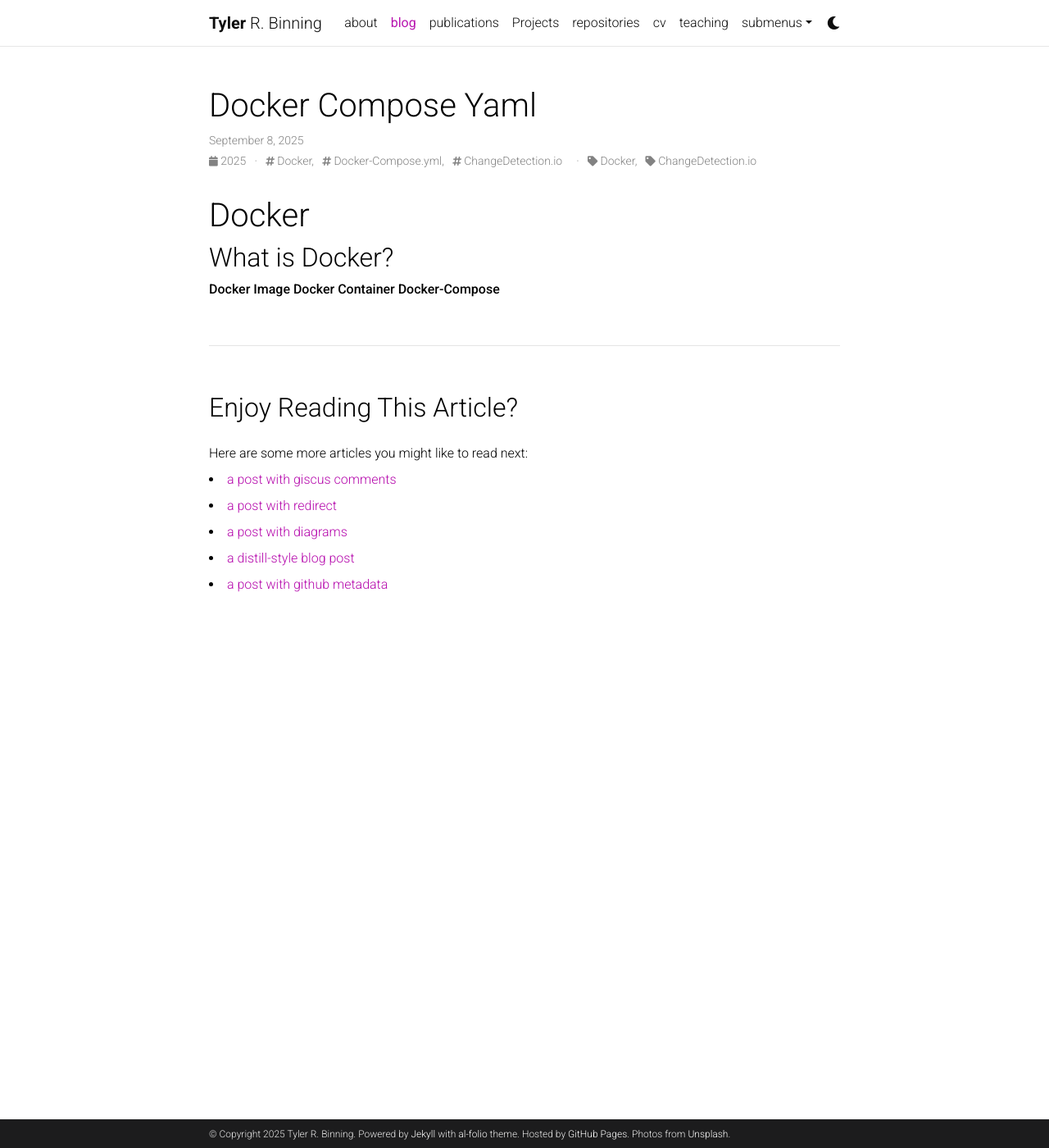
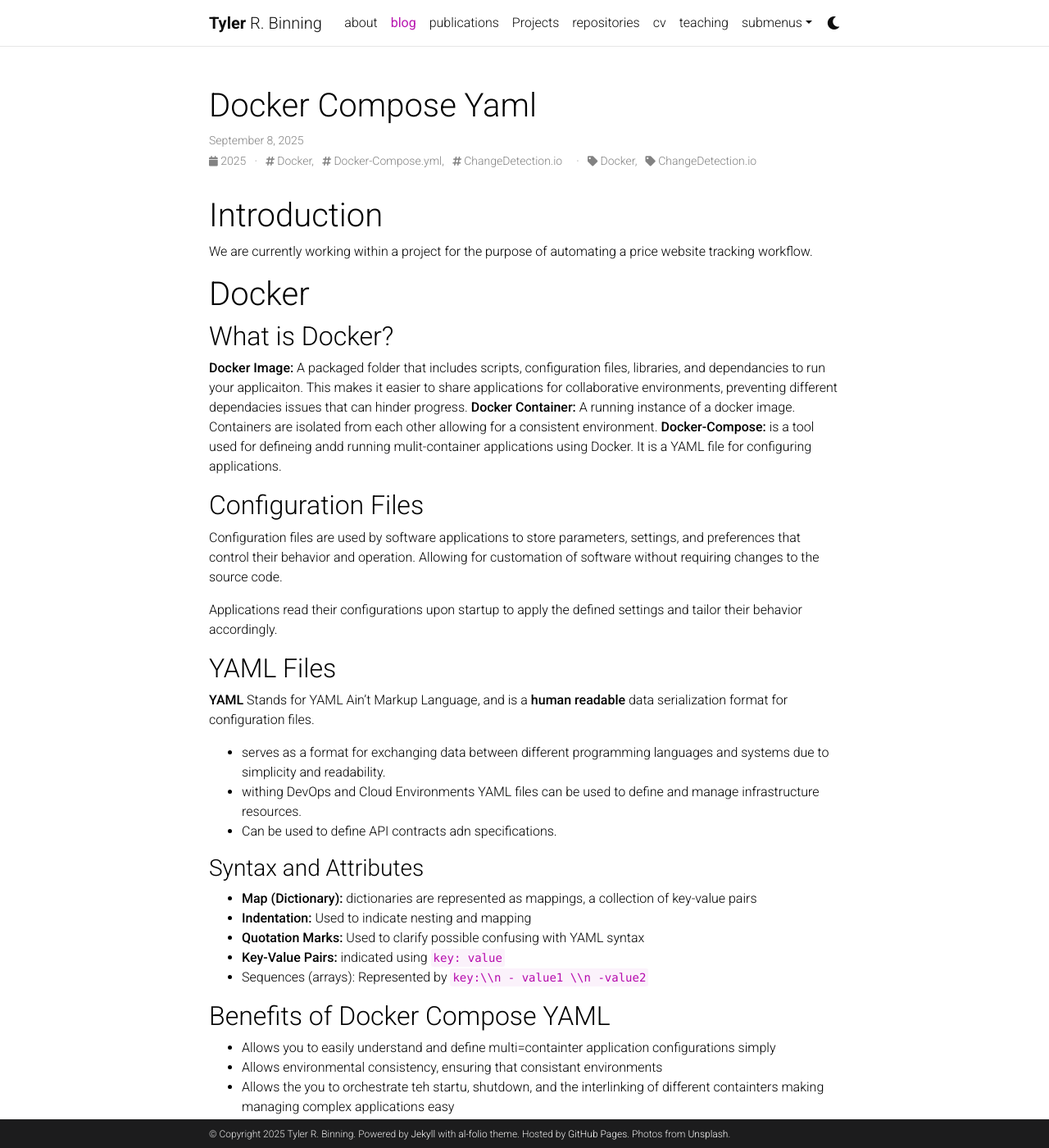
Before and after one commit to tybinning/portfolio-upgraded, a Jekyll site: the page built from _posts/2025-09-08-Docker-ComposeYaml.md, in a window 1280 px wide and 1400 px high. Shown: the whole window at 82% size. Built offline with Jekyll 4.4.1, drawn with Linux system fonts in a browser that asks for light colours; comment, search, counter and statistics services are not loaded; a style sheet for code colours, icons or effects is not loaded.

Commit message:
adding to docker compose blog

````diff
--- a/_posts/2025-09-08-Docker-ComposeYaml.md
+++ b/_posts/2025-09-08-Docker-ComposeYaml.md
@@ -7,10 +7,42 @@ tags: Docker, Docker-Compose.yml, ChangeDetection.io
 categories: Docker, ChangeDetection.io
 ---
 
+# Introduction
+We are currently working within a project for the purpose of automating a price website tracking workflow.
+
+
+
 # Docker
 
 ## What is Docker?
 
-**Docker Image**
-**Docker Container**
-**Docker-Compose**
+**Docker Image:** A packaged folder that includes scripts, configuration files, libraries, and dependancies to run your applicaiton. This makes it easier to share applications for collaborative environments, preventing different dependacies issues that can hinder progress.
+**Docker Container:** A running instance of a docker image. Containers are isolated from each other allowing for a consistent environment.
+**Docker-Compose:** is a tool used for defineing andd running mulit-container applications using Docker. It is a YAML file for configuring applications.
+
+## Configuration Files
+Configuration files are used by software applications to store parameters, settings, and preferences that control their behavior and operation. Allowing for customation of software without requiring changes to the source code.
+
+Applications read their configurations upon startup to apply the defined settings and tailor their behavior accordingly.
+
+## YAML Files
+
+**YAML** Stands for YAML Ain't Markup Language, and is a **human readable** data serialization format for configuration files.
+
+- serves as a format for exchanging data between different programming languages and systems due to simplicity and readability.
+- withing DevOps and Cloud Environments YAML files can be used to define and manage infrastructure resources.
+- Can be used to define API contracts adn specifications.
+
+### Syntax and Attributes
+- **Map (Dictionary):** dictionaries are represented as mappings, a collection of key-value pairs
+- **Indentation:** Used to indicate nesting and mapping
+- **Quotation Marks:** Used to clarify possible confusing with YAML syntax
+- **Key-Value Pairs:** indicated using `key: value`
+- Sequences (arrays): Represented by ```key:\\n - value1 \\n -value2```
+
+## Benefits of Docker Compose YAML
+
+- Allows you to easily understand and define multi=containter application configurations simply
+- Allows environmental consistency, ensuring that consistant environments
+- Allows the you to orchestrate teh startu, shutdown, and the interlinking of different containters making managing complex applications easy
+- Ease in scalability
````
